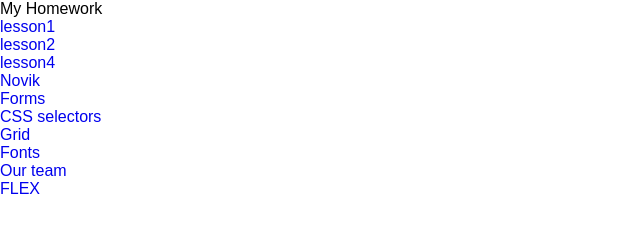
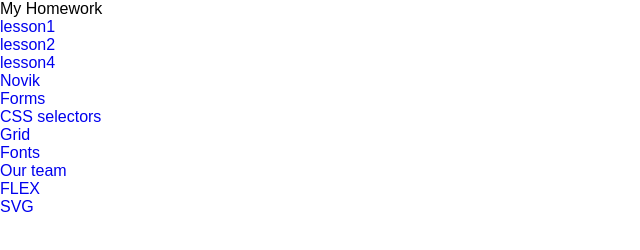
Before and after one commit to maxshnaider/Homework, a plain HTML site: page index.html in a window 1280 px wide. Shown: the full height of the page, 0-640 px from the left. Drawn offline with nearby package versions, Linux system fonts and the light colour scheme; files that its build step writes are made by us from their sources.

Commit message:
init commit

```diff
--- a/index.html
+++ b/index.html
@@ -20,6 +20,7 @@
         <li><a href=".//11 Web fonts/index.html">Fonts</a> </li>
         <li><a href="./14 our_team/index.html">Our team</a> </li>
         <li><a href="./FLEX/index.html">FLEX</a> </li>
+        <li><a href="./17 SVG/index.html">SVG</a> </li>
     </ul>
 
 </body>
```
